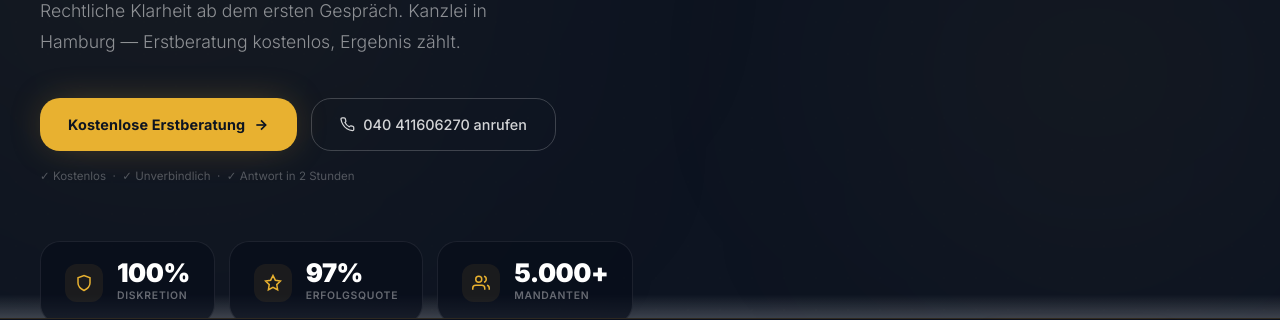
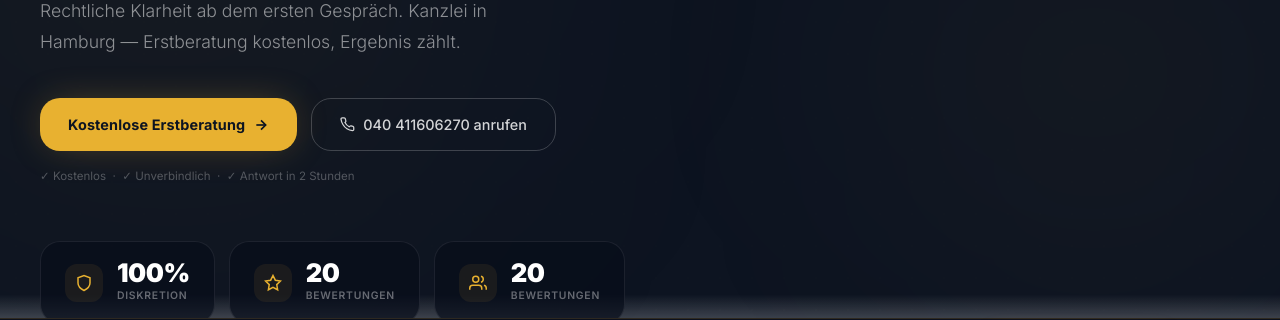
Before and after one commit to systemsforfuture/steuerberater-hamburg-kanzlei-boettcher-hamburg, a plain HTML site: page index.html in a window 1280 px wide. Shown: the part 482-802 px from the top of the page. Drawn offline with nearby package versions, Linux system fonts and the light colour scheme.

Commit message:
fix: remove fake stats, real reviews count, fix impressum title

```diff
--- a/index.html
+++ b/index.html
@@ -445,11 +445,11 @@
         </div>
         <div class="stat-card glass-dark">
           <div class="stat-icon"><svg viewBox="0 0 24 24" fill="none" stroke="currentColor" stroke-width="2"><polygon points="12 2 15.09 8.26 22 9.27 17 14.14 18.18 21.02 12 17.77 5.82 21.02 7 14.14 2 9.27 8.91 8.26 12 2"/></svg></div>
-          <div><div class="stat-n" id="stat-success">97%</div><div class="stat-l">Erfolgsquote</div></div>
+          <div><div class="stat-n" id="stat-success">20</div><div class="stat-l">Bewertungen</div></div>
         </div>
         <div class="stat-card glass-dark">
           <div class="stat-icon"><svg viewBox="0 0 24 24" fill="none" stroke="currentColor" stroke-width="2"><path d="M17 21v-2a4 4 0 0 0-4-4H5a4 4 0 0 0-4 4v2"/><circle cx="9" cy="7" r="4"/><path d="M23 21v-2a4 4 0 0 0-3-3.87M16 3.13a4 4 0 0 1 0 7.75"/></svg></div>
-          <div><div class="stat-n" id="stat-clients">5.000+</div><div class="stat-l">Mandanten</div></div>
+          <div><div class="stat-n" id="stat-clients">20</div><div class="stat-l">Bewertungen</div></div>
         </div>
       </div>
     </div>
@@ -648,8 +648,8 @@
           <span class="process-step-badge">04</span>
         </div>
         <h3>Erfolgreicher Abschluss</h3>
-        <p>97% Erfolgsquote: Wir kämpfen bis zum bestmöglichen Ergebnis für Sie.</p>
-        <span class="process-highlight">97% Erfolgsquote</span>
+        <p>Konsequent und persönlich — wir kämpfen für Ihr bestmögliches Ergebnis.</p>
+        <span class="process-highlight">Ihr Recht durchsetzen</span>
       </div>
     </div>
     <div style="text-align:center" class="rv">
@@ -691,12 +691,12 @@
         <div class="about-box glass-dark" style="position:relative">
           <div class="about-box-accent"></div>
           <div style="position:relative">
-            <div class="about-main-num gold-text" id="about-years">25+</div>
-            <div class="about-main-lbl">Jahre Erfahrung</div>
+            <div class="about-main-num gold-text" id="about-years">Ihre<br>Kanzlei</div>
+            <div class="about-main-lbl">vor Ort</div>
             <div class="about-stats-grid">
               <div class="about-stat-card"><span class="about-stat-n">100%</span><span class="about-stat-l">Persönlich</span></div>
-              <div class="about-stat-card"><span class="about-stat-n" id="about-mandates">5.000+</span><span class="about-stat-l">Mandate</span></div>
-              <div class="about-stat-card"><span class="about-stat-n">97%</span><span class="about-stat-l">Erfolgsquote</span></div>
+              <div class="about-stat-card"><span class="about-stat-n" id="about-mandates">20</span><span class="about-stat-l">Bewertungen</span></div>
+              <div class="about-stat-card"><span class="about-stat-n">20</span><span class="about-stat-l">Bewertungen</span></div>
               <div class="about-stat-card"><span class="about-stat-n">4.9★</span><span class="about-stat-l">Bewertung</span></div>
             </div>
           </div>
@@ -722,7 +722,7 @@
         <div class="trust-point"><div class="trust-point-icon"><svg viewBox="0 0 24 24" fill="none" stroke="currentColor" stroke-width="2" width="18" height="18"><path d="M12 22s8-4 8-10V5l-8-3-8 3v7c0 6 8 10 8 10z"/></svg></div><h4>Anwaltsgeheimnis</h4><p>Absolute Vertraulichkeit in jedem Fall</p></div>
         <div class="trust-point"><div class="trust-point-icon"><svg viewBox="0 0 24 24" fill="none" stroke="currentColor" stroke-width="2" width="18" height="18"><circle cx="12" cy="12" r="10"/><polyline points="12 6 12 12 16 14"/></svg></div><h4>24h Erreichbarkeit</h4><p>Notfall-Hotline für dringende Fälle</p></div>
         <div class="trust-point"><div class="trust-point-icon"><svg viewBox="0 0 24 24" fill="none" stroke="currentColor" stroke-width="2" width="18" height="18"><polygon points="12 2 15.09 8.26 22 9.27 17 14.14 18.18 21.02 12 17.77 5.82 21.02 7 14.14 2 9.27 8.91 8.26 12 2"/></svg></div><h4>Fachanwälte</h4><p>Zertifizierte Spezialisten pro Rechtsgebiet</p></div>
-        <div class="trust-point"><div class="trust-point-icon"><svg viewBox="0 0 24 24" fill="none" stroke="currentColor" stroke-width="2" width="18" height="18"><polyline points="23 6 13.5 15.5 8.5 10.5 1 18"/><polyline points="17 6 23 6 23 12"/></svg></div><h4>97% Erfolgsquote</h4><p>Nachweislich überdurchschnittliche Ergebnisse</p></div>
+        <div class="trust-point"><div class="trust-point-icon"><svg viewBox="0 0 24 24" fill="none" stroke="currentColor" stroke-width="2" width="18" height="18"><polyline points="23 6 13.5 15.5 8.5 10.5 1 18"/><polyline points="17 6 23 6 23 12"/></svg></div><h4>Voller Einsatz</h4><p>Konsequente Durchsetzung Ihrer Rechte</p></div>
         <div class="trust-point"><div class="trust-point-icon"><svg viewBox="0 0 24 24" fill="none" stroke="currentColor" stroke-width="2" width="18" height="18"><rect x="3" y="11" width="18" height="11" rx="2" ry="2"/><path d="M7 11V7a5 5 0 0 1 10 0v4"/></svg></div><h4>DSGVO-konform</h4><p>Höchste Datenschutzstandards</p></div>
         <div class="trust-point"><div class="trust-point-icon"><svg viewBox="0 0 24 24" fill="none" stroke="currentColor" stroke-width="2" width="18" height="18"><path d="M17 21v-2a4 4 0 0 0-4-4H5a4 4 0 0 0-4 4v2"/><circle cx="9" cy="7" r="4"/><path d="M23 21v-2a4 4 0 0 0-3-3.87M16 3.13a4 4 0 0 1 0 7.75"/></svg></div><h4>Persönlich</h4><p>Fester Ansprechpartner ab Tag eins</p></div>
       </div>
@@ -783,7 +783,7 @@
         </div>
         <div class="faq-item">
           <button class="faq-btn"><span class="faq-btn-text">Wie ist die Erfolgsquote Ihrer Kanzlei?</span><svg class="faq-chev" viewBox="0 0 24 24" fill="none" stroke="currentColor" stroke-width="2"><polyline points="6 9 12 15 18 9"/></svg></button>
-          <div class="faq-answer"><p class="faq-answer-text">Wir erreichen eine Erfolgsquote von 97% — ob durch außergerichtliche Einigungen oder Gerichtsverfahren. Jeder Fall wird individuell mit einer maßgeschneiderten Strategie bearbeitet.</p></div>
+          <div class="faq-answer"><p class="faq-answer-text">Wir setzen Ihre Rechte konsequent durch — ob durch außergerichtliche Einigungen oder Gerichtsverfahren. Jeder Fall wird individuell mit einer maßgeschneiderten Strategie bearbeitet.</p></div>
         </div>
         <div class="faq-item">
           <button class="faq-btn"><span class="faq-btn-text">Wie funktioniert das Mandanten-Portal?</span><svg class="faq-chev" viewBox="0 0 24 24" fill="none" stroke="currentColor" stroke-width="2"><polyline points="6 9 12 15 18 9"/></svg></button>
@@ -879,8 +879,8 @@
     <div class="foot-bottom">
       <p class="foot-copy">&copy; 2026 Steuerberater Hamburg - Kanzlei Böttcher &middot; Alle Rechte vorbehalten</p>
       <div class="foot-legal">
-        <a href="#kontakt" title="Impressum wird bei Beauftragung eingerichtet">Impressum</a>
-        <a href="#kontakt" title="Datenschutz wird bei Beauftragung eingerichtet">Datenschutzerklärung</a>
+        <a href="#kontakt" >Impressum</a>
+        <a href="#kontakt" >Datenschutzerklärung</a>
         <span style="opacity:.35;font-size:.73rem;margin-left:6px">· Demo-Website</span>
       </div>
     </div>
```
